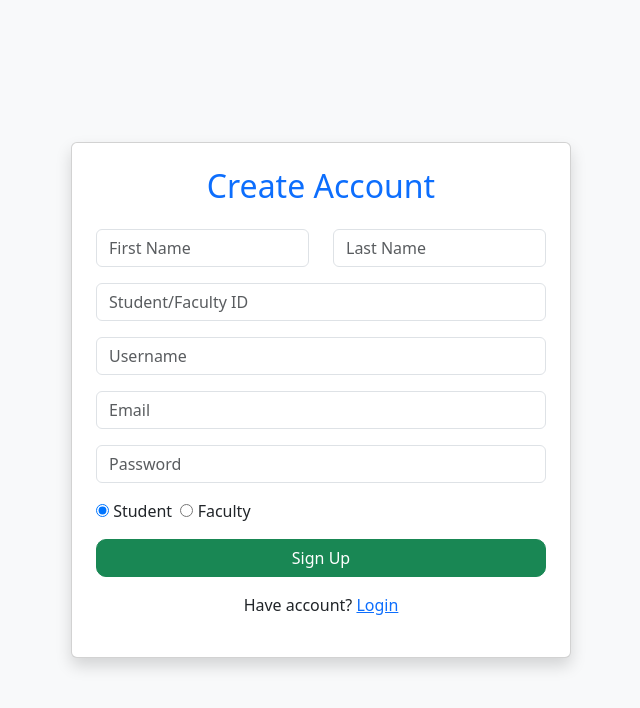
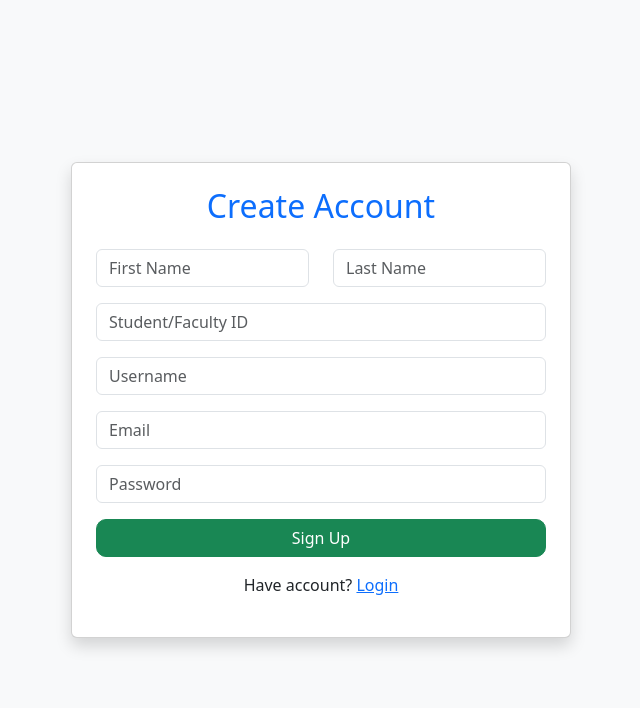
Before and after one commit to JAY0103/ToolShare, a React (Vite) app in the folder Code/frontend/: page /signup in a window 1280 px wide. Shown: the top 708 px of the page, without its empty margins (319-959 px from the left). Built offline with nearby package versions, Linux system fonts and the light colour scheme.

Commit message:
fixing signup.jsx

```diff
--- a/Code/frontend/src/pages/Signup.jsx
+++ b/Code/frontend/src/pages/Signup.jsx
@@ -7,14 +7,12 @@ const Signup = () => {
     username: '', email: '', password: '',
   });
   const[loading, setLoading] = useState(false);
-  const[error, setError] = useState('');
 
   const handleChange = (e) => setFormData({ ...formData, [e.target.name]: e.target.value });
 
   const handleSubmit = async (e) => {
     e.preventDefault();
     setLoading(true);
-    setError('');
     try {
       const res = await authService.register(formData);
       localStorage.setItem('token', res.token);
@@ -38,10 +36,6 @@ const Signup = () => {
           <input name="username" placeholder="Username" className="form-control mb-3" onChange={handleChange} required />
           <input name="email" placeholder="Email" type="email" className="form-control mb-3" onChange={handleChange} required />
           <input name="password" placeholder="Password" type="password" className="form-control mb-3" onChange={handleChange} required />
-          <div className="mb-3">
-            <label><input type="radio" name="user_type" value="student" onChange={handleChange} defaultChecked /> Student</label> &nbsp;
-            <label><input type="radio" name="user_type" value="faculty" onChange={handleChange} /> Faculty</label>
-          </div>
           <button type="submit" className="btn btn-success w-100 btn-success">Sign Up</button>
         </form>
         <p className="text-center mt-3">Have account? <a href="/login">Login</a></p>
```
